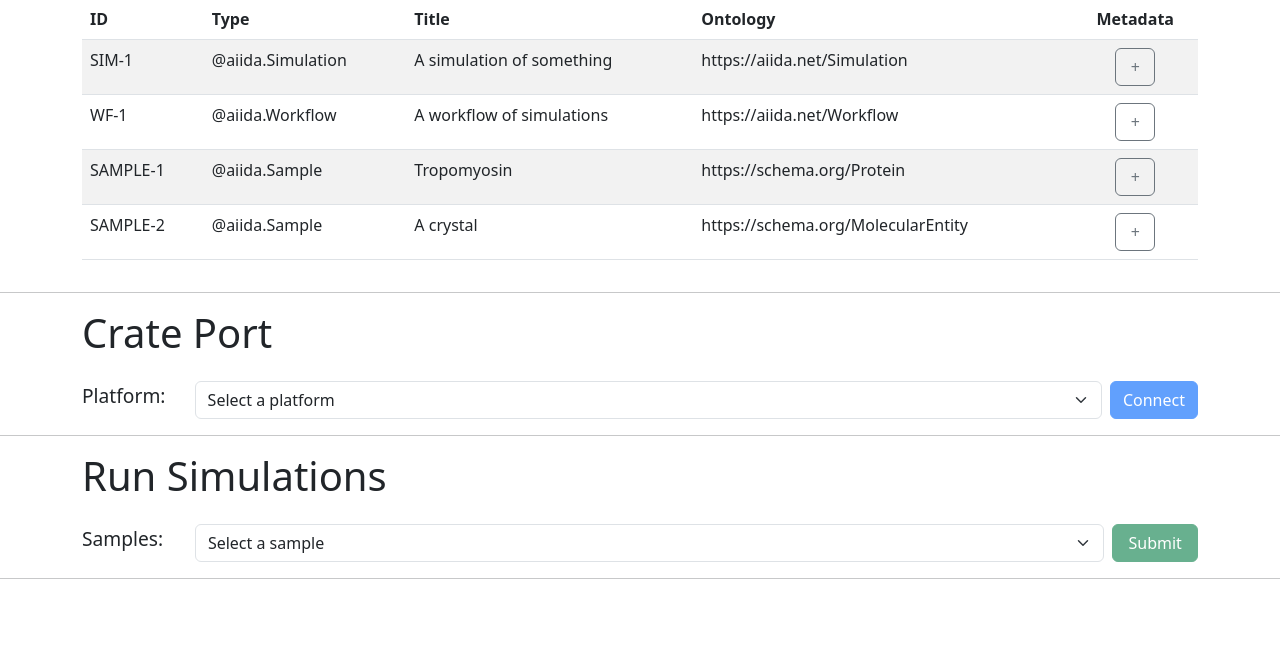
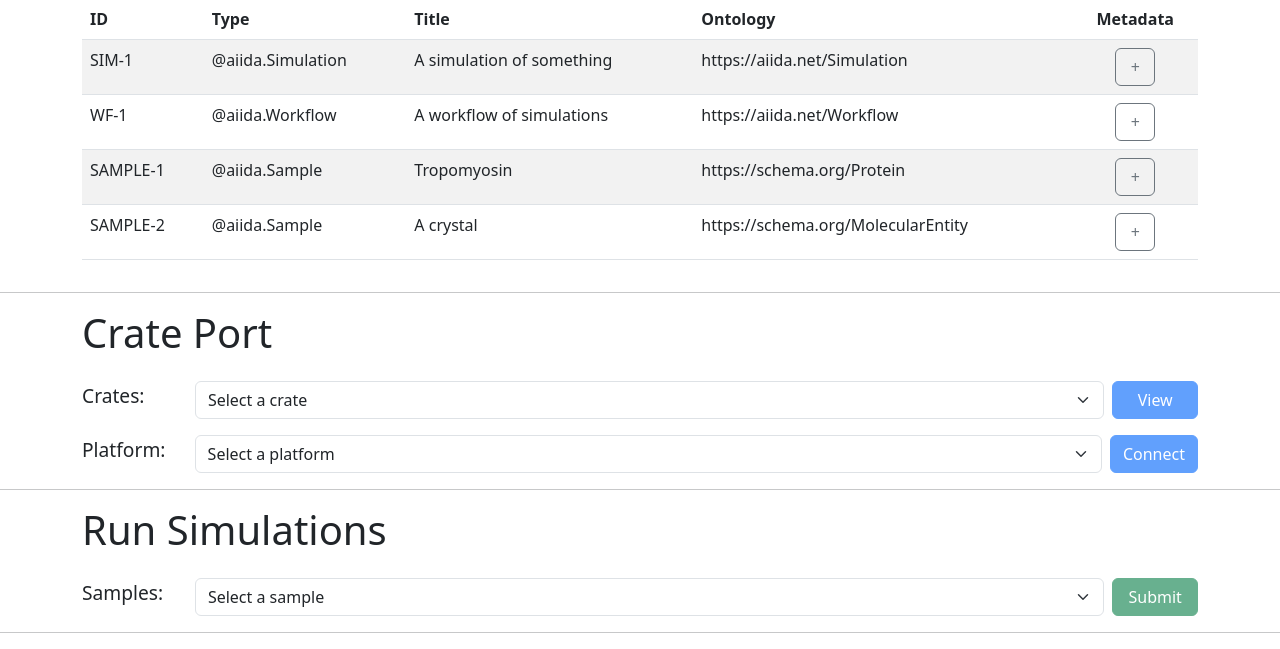
Before and after one commit to MADICES/interop-demo, a Flask app: page / in a window 1280 px wide. Shown: the part 252-901 px from the top of the page. Before the commit the page ends 831 px from the top, so only its background shows below. Run offline with Flask 3, Linux system fonts and the light colour scheme; data that the repository does not hold is empty; some libraries are stand-ins or nearby versions.

Commit message:
Implement RO-Crate viewing in app

```diff
--- a/aiida/app.py
+++ b/aiida/app.py
@@ -25,8 +25,8 @@ app = Flask(
 
 CORS(app)
 
-app.config["UPLOAD_FOLDER"] = "temp_uploads/"
-app.config["RO_CRATE_FOLDER"] = "ro_crate/"
+app.config["RO_CRATE_FOLDER"] = "temp_uploads/"
+app.config["RO_CRATE_FOLDER"] = "ro_crates/"
 app.config["MAX_CONTENT_LENGTH"] = 16 * 1024 * 1024
 app.config["SHARED_PATH"] = "../shared"
 
@@ -56,6 +56,21 @@ def serve_shared_content(filename):
     return send_file(file)
 
 
+@app.route("/crates", methods=["GET"])
+def get_crates():
+    return jsonify(
+        [crate.name for crate in Path(app.config["RO_CRATE_FOLDER"]).iterdir()]
+    )
+
+
+@app.route("/crate", methods=["GET"])
+def get_crate_content():
+    name = request.args.get("name")
+    path = Path(app.config["RO_CRATE_FOLDER"]) / name
+    crate = ROCrate(path)
+    return jsonify(crate.metadata.generate())
+
+
 @app.route("/platforms", methods=["GET"])
 def get_platforms():
     return jsonify(PLATFORMS)
@@ -68,18 +83,15 @@ def get_data():
 
 @app.route("/data/filter", methods=["GET"])
 def filter_data():
-    filter_type = request.args.get("type")
-
-    if not filter_type:
-        return "Type parameter is required for filtering.", 400
-
     return jsonify(
         [
             _contextualize(item)
             for item in DATA
             if item["type"].lower() == filter_type.lower()
         ]
-    )
+    ) if (
+        filter_type := request.args.get("type")
+    ) else "Type parameter is required for filtering.", 400
 
 
 @app.route("/data/reset", methods=["GET"])
@@ -89,15 +101,15 @@ def reset_data():
     IDS = deepcopy(ORIGINAL_IDS)
     OBJECT_MAPPING = deepcopy(ORIGINAL_OBJECT_MAPPING)
     KEY_MAPPING = deepcopy(ORIGINAL_KEY_MAPPING)
+    shutil.rmtree(app.config["RO_CRATE_FOLDER"])
+    Path(app.config["RO_CRATE_FOLDER"]).mkdir()
     return jsonify({"message": "Data reset successfully."}), 200
 
 
 @app.route("/data/types", methods=["GET"])
 def get_types():
     types = list(OBJECT_MAPPING.keys())
-
-    temp_dir = Path(app.config["UPLOAD_FOLDER"])
-
+    temp_dir = Path(app.config["RO_CRATE_FOLDER"])
     crate = ROCrate()
     content = json.dumps(types, indent=4)
     file = BytesIO(content.encode())
@@ -108,13 +120,9 @@ def get_types():
             "@type": "RESPONSE",
         },
     )
-
     crate_dir = temp_dir / "ontologies"
     crate.write_zip(crate_dir)
-    crate.write(crate_dir)
-
     zipped_crate_path = crate_dir.with_suffix(".zip")
-
     return send_file(
         zipped_crate_path,
         as_attachment=True,
@@ -124,19 +132,14 @@ def get_types():
 
 @app.route("/data/ontology", methods=["GET"])
 def get_objects_by_ontological_type():
-    ontology = request.args.get("type")
-
-    if not ontology:
+    if not (ontology := request.args.get("type")):
         return "Missing ontological type.", 400
-
     objects = [
         _contextualize(item)
         for item in DATA
         if item["ontology"].lower() == ontology.lower()
     ]
-
-    temp_dir = Path(app.config["UPLOAD_FOLDER"])
-
+    temp_dir = Path(app.config["RO_CRATE_FOLDER"])
     crate = ROCrate()
     content = json.dumps(objects, indent=4)
     file = BytesIO(content.encode())
@@ -147,13 +150,9 @@ def get_objects_by_ontological_type():
             "@type": "RESPONSE",
         },
     )
-
     crate_dir = temp_dir / "objects_by_ontology"
     crate.write_zip(crate_dir)
-    crate.write(crate_dir)
-
     zipped_crate_path = crate_dir.with_suffix(".zip")
-
     return send_file(
         zipped_crate_path,
         as_attachment=True,
@@ -191,18 +190,14 @@ def import_data():
 @app.route("/data/export", methods=["POST"])
 def export_data():
     port = request.args.get("port")
-
     object_id = request.json
     sample = next(
         (_contextualize(item) for item in DATA if item["id"] == object_id),
         None,
     )
-
-    temp_dir = Path(app.config["UPLOAD_FOLDER"])
+    temp_dir = Path(app.config["RO_CRATE_FOLDER"])
     temp_dir.mkdir(exist_ok=True)
-
     crate = ROCrate()
-
     content = json.dumps(sample, indent=4)
     file = BytesIO(content.encode())
     crate.add_file(
@@ -212,18 +207,14 @@ def export_data():
             "@type": "EXPORT",
         },
     )
-
     crate_dir = temp_dir / "export"
     crate.write_zip(crate_dir)
-    crate.write(crate_dir)
-
     with crate_dir.with_suffix(".zip").open("rb") as file:
         filename = crate_dir.with_suffix(".zip").name
         response = requests.post(
             f"http://localhost:{port}/receive_zip?port={PORT}",
             files={"file": (filename, file, "application/zip")},
         )
-
     if response.status_code == 200:
         return jsonify(
             {
@@ -239,20 +230,15 @@ def export_data():
 def receive_zip():
     if "file" not in request.files or not (file := request.files["file"]):
         return jsonify({"message": "Missing file"}), 400
-
     if file.filename == "":
         return jsonify({"message": "No selected file"}), 400
-
     if file.filename.endswith(".zip"):
         try:
             byte_stream = BytesIO(file.read())
             zip_file = zipfile.ZipFile(byte_stream, "r")
-
             with zip_file.open("export.json") as f:
                 data: dict = json.load(f)
-
             object_type, metadata = _transform_against_context(data)
-
             if metadata.get("wasImported", {}).get("from") == PORT:
                 local_id = metadata["wasImported"]["with_id"]  # type: ignore
                 local_object: dict = next(
@@ -281,7 +267,6 @@ def receive_zip():
                     "ontology": data["ontology"],
                 }
                 DATA.append(new_data)
-
             return jsonify({"message": "Zip file processed successfully"}), 200
         except zipfile.BadZipFile:
             return jsonify({"message": "Invalid zip file"}), 400
@@ -297,14 +282,11 @@ def run_simulation():
             (item for item in DATA if item["id"] == selected_object_id),
             None,
         )
-
         if selected_object is None:
             return jsonify({"message": "Selected object not found"}), 404
-
         object_type = "@aiida.Simulation"
         object_id = IDS[object_type]
         object_id["counter"] += 1
-
         new_simulation = {
             "id": f"{object_id['prefix']}-{object_id['counter']}",
             "type": object_type,
@@ -321,15 +303,11 @@ def run_simulation():
             },
             "ontology": "https://aiida.net/Simulation",
         }
-
         if "has_children" not in selected_object["metadata"]:
             selected_object["metadata"]["has_children"] = []
-
         simulations: list = selected_object["metadata"]["has_children"]
         simulations.append(new_simulation["id"])
-
         DATA.append(new_simulation)
-
         return jsonify(selected_object["id"]), 201
     except Exception as e:
         return jsonify({"message": str(e)}), 500
--- a/shared/assets/js/scripts.js
+++ b/shared/assets/js/scripts.js
@@ -1,5 +1,6 @@
 document.addEventListener("DOMContentLoaded", () => {
   fetchData();
+  fetchCrates();
   fetchPlatforms();
 });
 
@@ -17,6 +18,9 @@ document.getElementById("crateSelect").addEventListener("change", () => {
   const select = document.getElementById("crateSelect");
   const button = select.nextElementSibling;
   button.disabled = !select.value;
+  if (!select.value) {
+    hideCrateView();
+  }
 });
 
 document.getElementById("platformTypeSelect").addEventListener("change", () => {
@@ -33,6 +37,44 @@ document.getElementById("exportSelect").addEventListener("change", () => {
   const button = select.nextElementSibling;
   button.disabled = !select.value;
 });
+
+function fetchCrates() {
+  fetch("/crates")
+    .then((response) => response.json())
+    .then((data) => {
+      const select = document.getElementById("crateSelect");
+      select.innerHTML = "";
+      const option = document.createElement("option");
+      option.value = "";
+      option.textContent = "Select a crate";
+      select.appendChild(option);
+      data.forEach((label) => {
+        const option = document.createElement("option");
+        option.value = label;
+        option.textContent = label;
+        select.appendChild(option);
+      });
+    })
+    .catch((error) => {
+      console.error("Error:", error);
+      alert("Failed to fetch crates.");
+    });
+}
+
+function showCrate() {
+  const name = document.getElementById("crateSelect").value;
+  fetch(`/crate?name=${encodeURIComponent(name)}`)
+    .then((response) => response.json())
+    .then((data) => {
+      const view = document.getElementById("crateView");
+      view.classList.remove("d-none");
+      view.firstElementChild.textContent = JSON.stringify(data, null, 2);
+    })
+    .catch((error) => {
+      console.error("Error:", error);
+      alert("Failed to fetch crate.");
+    });
+}
 
 function fetchPlatforms() {
   fetch("/platforms")
@@ -98,6 +140,7 @@ function fetchPlatformTypes() {
       const data = JSON.parse(jsonString);
       updateTypeSelection(data);
       showPortSections();
+      fetchCrates();
     })
     .catch((error) => {
       console.error("Error:", error);
@@ -140,6 +183,7 @@ function fetchPlatformData() {
       .then((jsonString) => {
         const data = JSON.parse(jsonString);
         updatePlatformDataList(data);
+        fetchCrates();
       })
       .catch((error) => {
         console.error("Error:", error);
@@ -234,7 +278,10 @@ function exportData() {
         throw new Error("Failed to export data.");
       }
     })
-    .then((data) => alert("Successfully exported data."))
+    .then((data) => {
+      fetchCrates();
+      alert("Successfully exported data.");
+    })
     .catch((error) => {
       console.error("Error:", error);
       alert("An error occurred during data export.");
@@ -245,6 +292,7 @@ function resetData() {
   fetch("/data/reset").then(
     () => {
       fetchData();
+      fetchCrates();
       hideMetadata();
       hideError();
     },
@@ -361,6 +409,11 @@ function hideMetadata() {
   infoSection.classList.add("d-none");
 }
 
+function hideCrateView() {
+  const view = document.getElementById("crateView");
+  view.classList.add("d-none");
+}
+
 function uploadROCrate() {
   const formData = new FormData();
   const fileInput = document.getElementById("fileInput1");
--- a/shared/templates/crate-port.html
+++ b/shared/templates/crate-port.html
@@ -1,6 +1,26 @@
 <div id="cratePort" class="container">
   <div class="col-12">
     <h1 class="mb-4">Crate Port</h1>
+    <div id="crateSection">
+      <div class="d-flex align-items-center mb-3">
+        <div class="form-label">
+          <label>Crates:</label>
+        </div>
+        <select name="crateSelect" id="crateSelect" class="form-select me-2">
+          <option value="">Select a crate</option>
+        </select>
+        <button
+          onclick="showCrate()"
+          class="btn btn-primary form-button"
+          disabled
+        >
+          View
+        </button>
+      </div>
+      <div id="crateView" class="col-12 d-none border p-3 mb-3">
+        <pre></pre>
+      </div>
+    </div>
     <div id="platformSection" class="d-flex align-items-center mb-3">
       <div class="form-label">
         <label>Platform:</label>
```
Also changed, not shown: openbis/app.py (+26 -41 lines).
